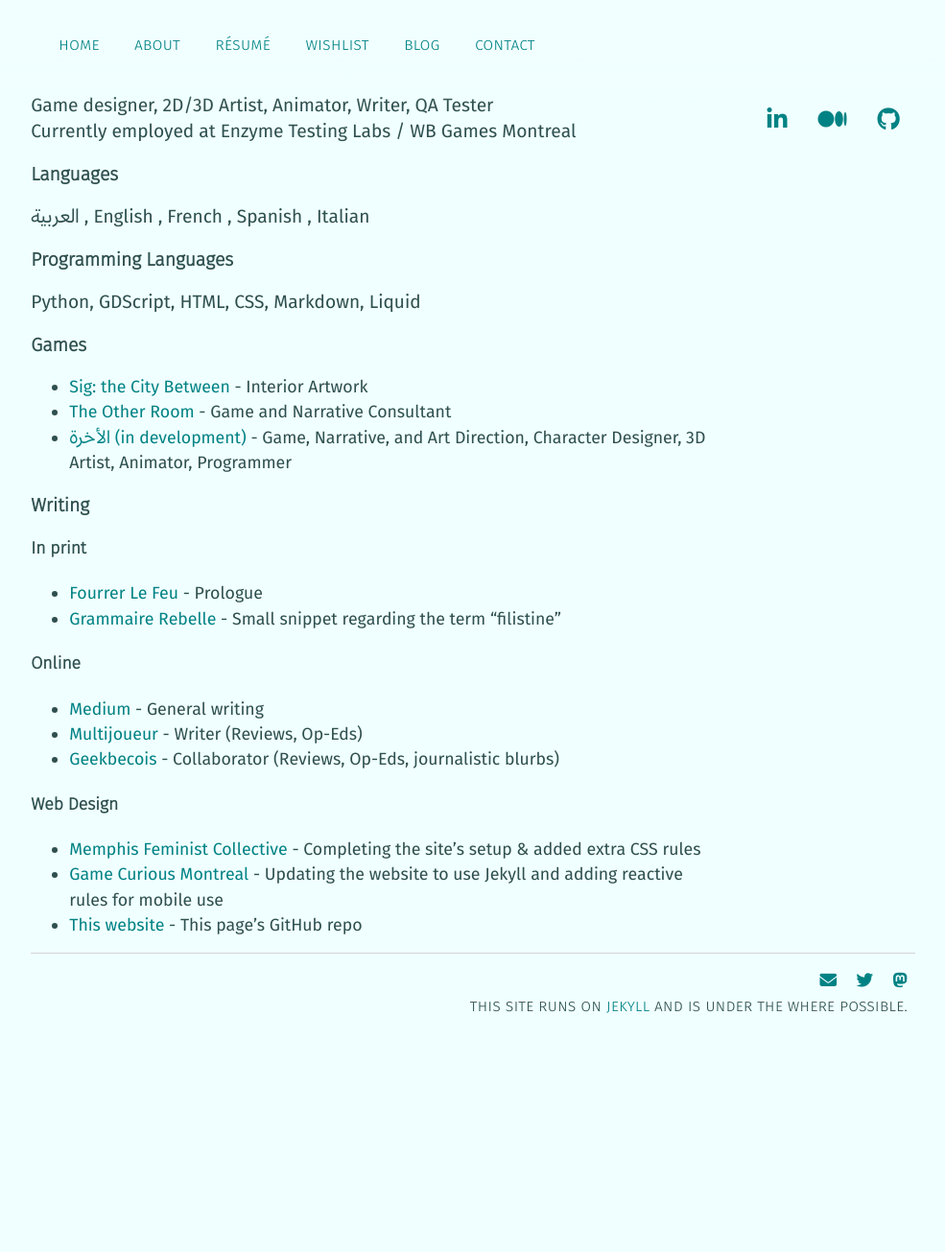
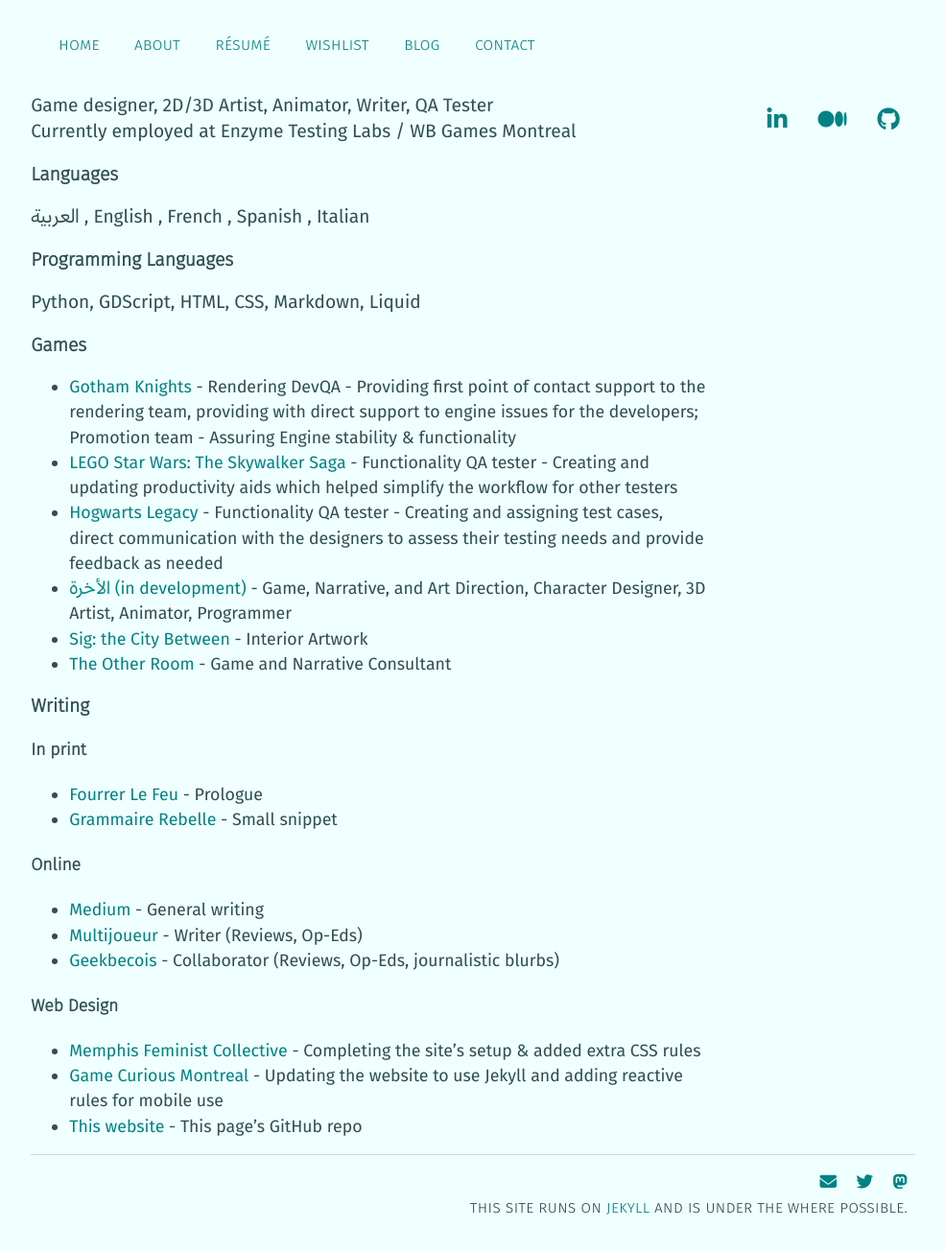
Before and after one commit to mstfacmly/mstfacmly.github.io, a Jekyll site: the page built from resume.md, in a window 1280 px wide and 1332 px high. Shown: the top 1305 px of the window at 96% size, without its empty margins (147-1132 px from the left). Built offline with Jekyll 4.4.1, drawn with Linux system fonts in a browser that asks for light colours; nearby versions of some CDN libraries; a script that is not in the unit is left out.

Commit message:
update resume, wishlist, superman

```diff
--- a/resume.md
+++ b/resume.md
@@ -47,14 +47,17 @@
 {% endcomment %}
 
 ### Games
+* [Gotham Knights](https://www.gothamknightsgame.com/en-us) - Rendering DevQA - Providing first point of contact support to the rendering team, providing with direct support to engine issues for the developers; Promotion team - Assuring Engine stability & functionality
+* [LEGO Star Wars: The Skywalker Saga](https://www.starwars.com/games-apps/lego-star-wars-the-skywalker-saga) - Functionality QA tester - Creating and updating productivity aids which helped simplify the workflow for other testers
+* [Hogwarts Legacy](https://www.hogwartslegacy.com/en-gb) - Functionality QA tester - Creating and assigning test cases, direct communication with the designers to assess their testing needs and provide feedback as needed
+* [الأخرة (in development)](https://studioslune.com/projects/alakhira) - Game, Narrative, and Art Direction, Character Designer, 3D Artist, Animator, Programmer
 * [Sig: the City Between](https://genesisoflegend.com/products/sig) - Interior Artwork
 * [The Other Room](http://minorityvr.com) - Game and Narrative Consultant
-* [الأخرة (in development)](https://studioslune.com/projects/alakhira) - Game, Narrative, and Art Direction, Character Designer, 3D Artist, Animator, Programmer
 
 ### Writing
 #### In print
 * [Fourrer Le Feu](https://leslibraires.ca/livres/fourrer-le-feu-marjolaine-beauchamp-9782924682036.html) - Prologue
-* [Grammaire Rebelle](https://www.facebook.com/events/290536951728803/) - Small snippet regarding the term "filistine"
+* [Grammaire Rebelle](https://www.facebook.com/events/290536951728803/) - Small snippet
 
 #### Online
 * [Medium]({{ site.medium }}) - General writing
```
Also changed, not shown: superman.md (+4 -1 lines), wishlist.md (+4 -0 lines).
